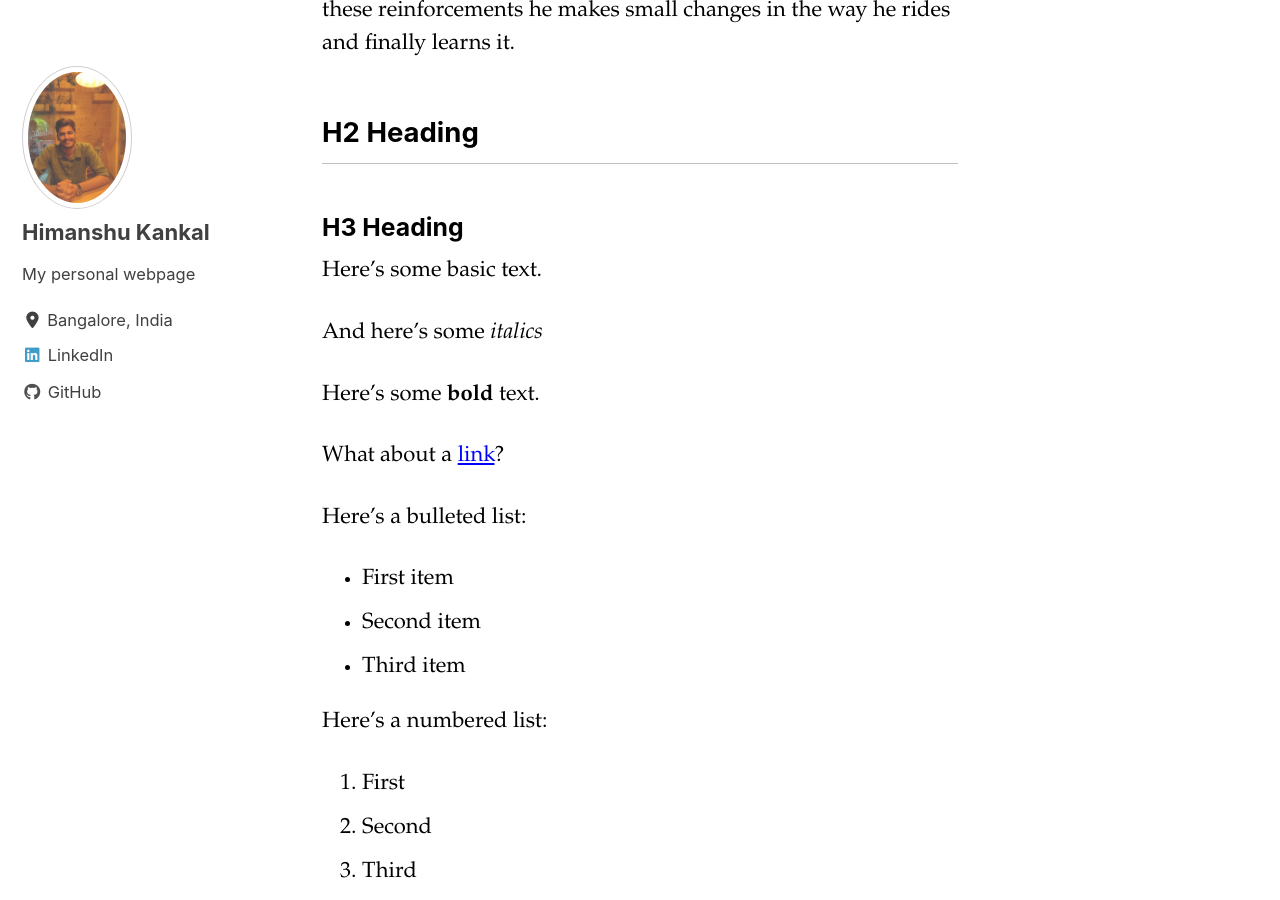
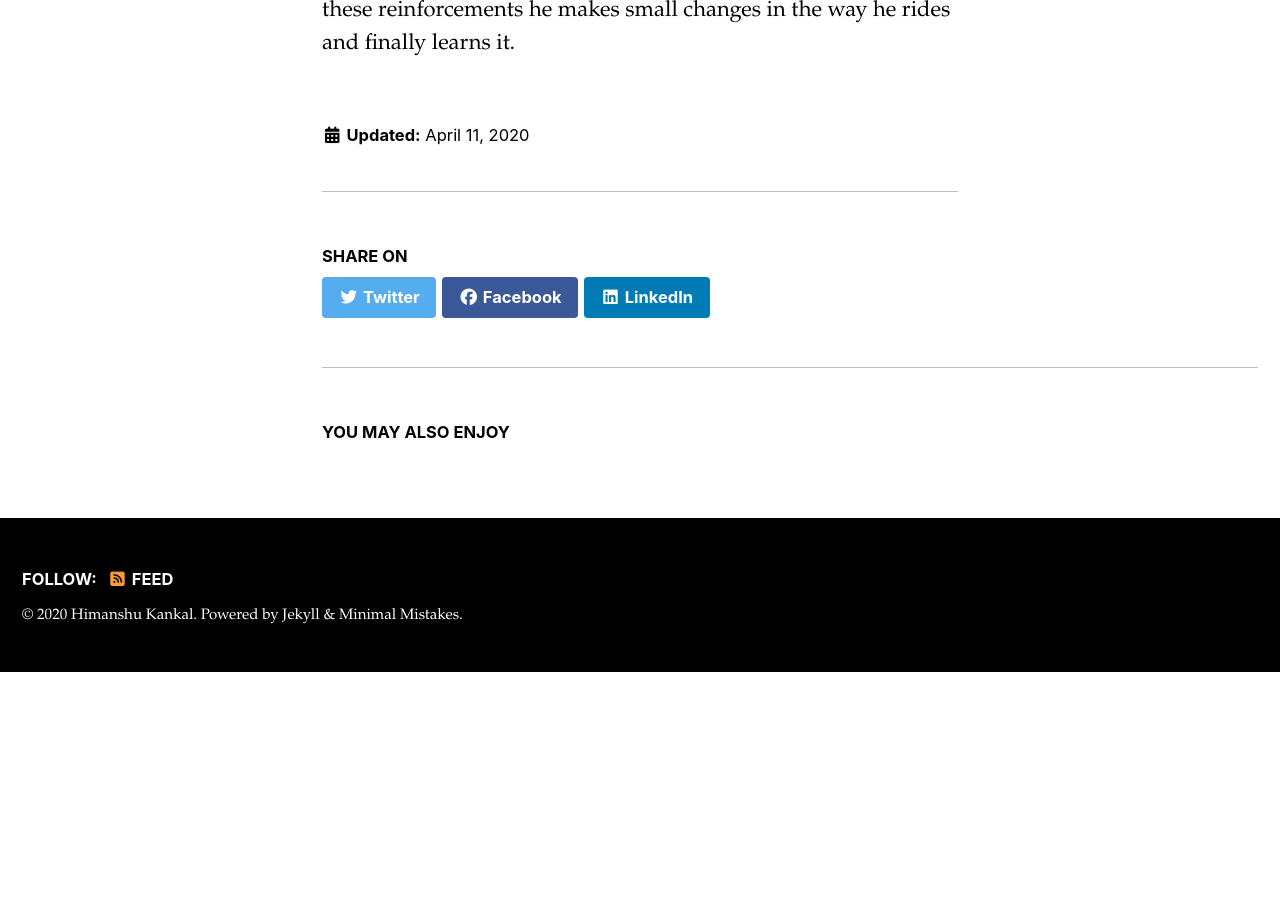
Before and after one commit to HimanUK/himanuk.github.io, a Jekyll site: the page built from _posts/2020-04-12-Intuition.md, in a window 1280 px wide and 900 px high, scrolled down 586 px. Built offline with Jekyll 4.4.1, drawn with Linux system fonts in a browser that asks for light colours; cached includes are drawn as plain includes; nearby versions of some CDN libraries; formulas are drawn with MathJax 3; after the commit the page ends 1258 px from its top, so only the background shows below that; some of the changed text lies outside the part shown.

Commit message:
Update 2020-04-12-Intuition.md

````diff
--- a/_posts/2020-04-12-Intuition.md
+++ b/_posts/2020-04-12-Intuition.md
@@ -5,58 +5,6 @@ excerpt: "Machine learning, 3 parts, recent successes, etc."
 mathjax: "true"
 ---
 
-## Motivation
+## Intuition
 
 As the name suggests, Reinforcement Learning(RL) is about learning to do a task with reinforcements. Imagine a kid learning to ride a bicycle. Nobody explicitly instructs the kid to apply say 5kN of force on the pedal, maintain your body balance on either sides of the centre of gravity, etc. Instead, he is made to ride it. While riding he may fall down and hurt himself(negative reinforcement) or he may ride it just fine and gain the appreciation(positive reinforcement) from his parents. Using these reinforcements he makes small changes in the way he rides and finally learns it.
-
-## H2 Heading
-
-### H3 Heading
-
-Here's some basic text.
-
-And here's some *italics*
-
-Here's some **bold** text.
-
-What about a [link](https://github.com/dataoptimal)?
-
-Here's a bulleted list:
-* First item
-+ Second item
-- Third item
-
-Here's a numbered list:
-1. First
-2. Second
-3. Third
-
-Python code block:
-```python
-    import numpy as np
-
-    def test_function(x, y):
-      z = np.sum(x,y)
-      return z
-```
-
-R code block:
-```r
-library(tidyverse)
-df <- read_csv("some_file.csv")
-head(df)
-```
-
-Here's some inline code `x+y`.
-
-Here's an image:
-<img src="{{ site.url }}{{ site.baseurl }}/images/perceptron/linsep.jpg" alt="linearly separable data">
-
-Here's another image using Kramdown:
-![alt]({{ site.url }}{{ site.baseurl }}/images/perceptron/linsep.jpg)
-
-Here's some math:
-
-$$z=x+y$$
-
-You can also put it inline $$z=x+y$$
````
